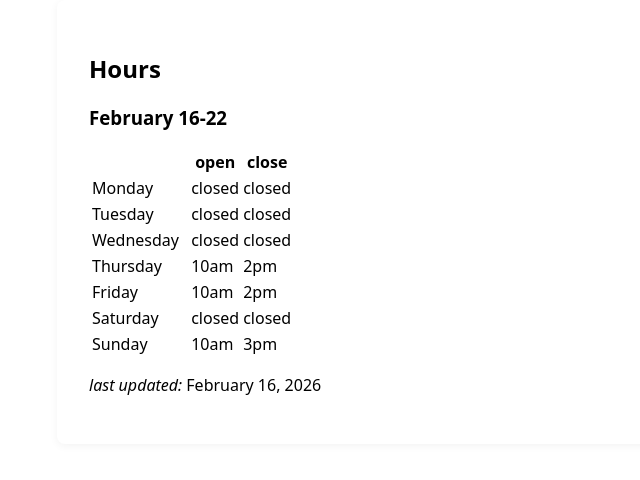
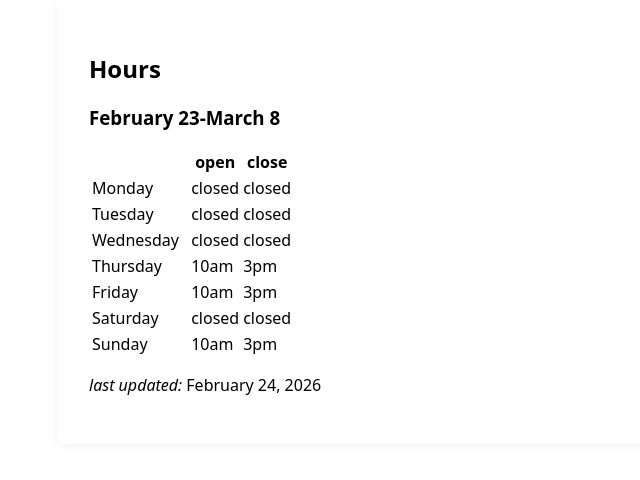
Before and after one commit to GSBC-longisland/GSBC-longisland.github.io, a Jekyll site: the page built from hours.md, in a window 1280 px wide. Shown: the part 513-993 px from the top of the page, without its empty margins (226-866 px from the left). Built offline with Jekyll 4.4.1, drawn with Linux system fonts in a browser that asks for light colours.

Commit message:
Update hours for February 23 to March 8

```diff
--- a/hours.md
+++ b/hours.md
@@ -5,18 +5,18 @@ permalink: /hours/
 ---
 
 
-### February 16-22
+### February 23-March 8
 
 |  | | open | close |
 |-----|------|-------|-----|
 | Monday |  | closed | closed |
 | Tuesday | | closed | closed |
 | Wednesday | | closed | closed |
-| Thursday | | 10am | 2pm |
-| Friday | | 10am | 2pm |
+| Thursday | | 10am | 3pm |
+| Friday | | 10am | 3pm |
 | Saturday | | closed | closed |
 | Sunday | | 10am | 3pm |
 
 
 
-*last updated:* February 16, 2026
+*last updated:* February 24, 2026
```
